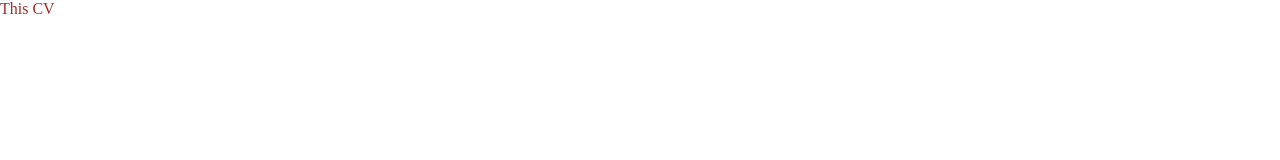
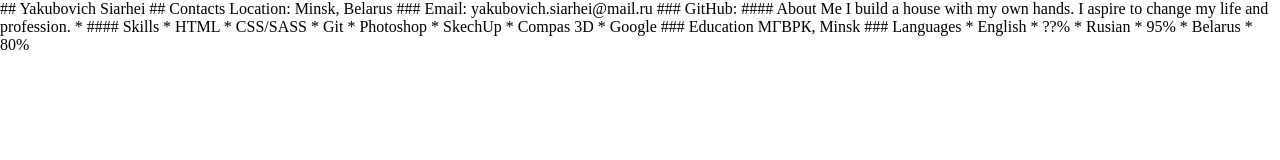
Before and after one commit to Yakubovich-siarhei/rsschool-cv_stage0, a plain HTML site: page index.html in a window 1280 px wide. Drawn offline with Linux system fonts and the light colour scheme.

Commit message:
refactor: cv1

```diff
--- a/index.html
+++ b/index.html
@@ -8,6 +8,47 @@
     <title>CV</title>
 </head>
 <body>
-    <div class="cv">This CV</div>
+    <div class="cv"><https://rs.school/>
+
+        ## Yakubovich Siarhei
+
+        ## Contacts
+
+        Location: Minsk, Belarus
+
+        ### Email: yakubovich.siarhei@mail.ru
+
+        ### GitHub: <https://github.com/Yakubovich-siarhei>
+
+        #### About Me
+
+        I build a house with my own hands.
+        I aspire to change my life and profession.
+
+        * #### Skills
+
+          * HTML
+          * CSS/SASS
+          * Git
+          * Photoshop
+          * SkechUp
+          * Compas 3D
+          * Google
+
+        ### Education
+
+         МГВРК, Minsk
+
+        ### Languages
+
+        * English
+          * ??%
+
+        * Rusian
+          * 95%
+
+        * Belarus
+          * 80%
+        </div>
 </body>
 </html>
--- a/style.css
+++ b/style.css
@@ -3,7 +3,3 @@
     padding: 0;
     border: 0;
 }
-
-.cv {
-    color: brown;
-}
```
Also changed, not shown: 1 other file.
